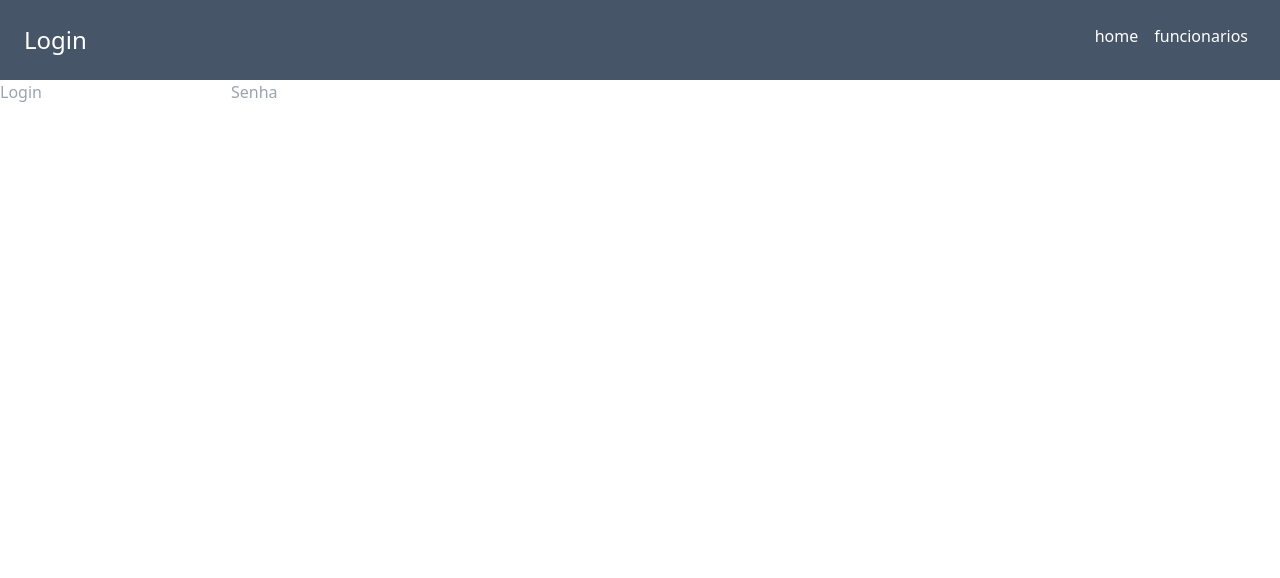
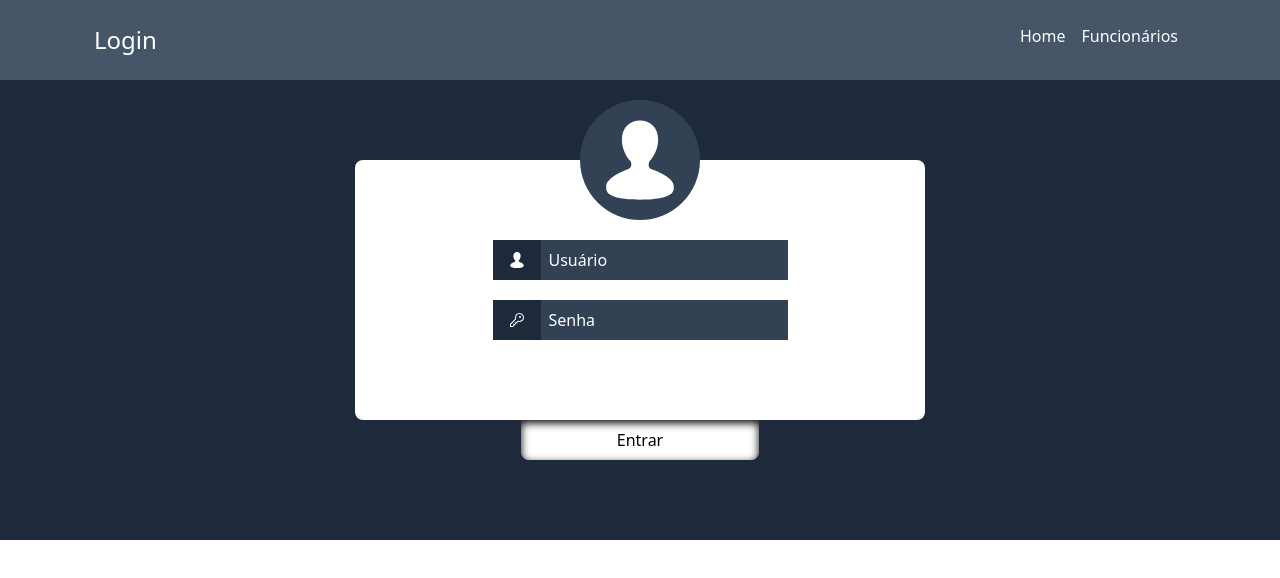
Before and after one commit to andrey-melo/escala-funcionarios, a Vue app: page / in a window 1280 px wide. Shown: the top 578 px of the page. Built offline with nearby package versions, Linux system fonts and the light colour scheme.

Commit message:
Adicionando Login

```diff
--- a/src/App.vue
+++ b/src/App.vue
@@ -1,9 +1,13 @@
 <template>
-  <div class="bg-slate-600 p-6 flex justify-between">
-    <h1 class="text-2xl text-white">{{ $route.name }}</h1>
-    <div>
-      <router-link class="text-white mx-2" to="/home">home</router-link>
-      <router-link class="text-white mx-2" to="/funcionarios">funcionarios</router-link>
+  <div class="bg-slate-600">
+    <div class="container">
+      <div class="bg-slate-600 p-6 flex justify-between">
+        <h1 class="text-2xl text-white">{{ $route.name }}</h1>
+        <div>
+          <router-link class="text-white mx-2" to="/home">Home</router-link>
+          <router-link class="text-white mx-2" to="/funcionarios">Funcionários</router-link>
+        </div>
+      </div>
     </div>
   </div>
   <router-view></router-view>
@@ -12,4 +16,14 @@
 
 
 <style>
+.container{
+  margin : auto;
+  max-width: 1170px !important;
+  padding:0 15px;
+}
+*{
+  box-sizing: border-box;
+  margin: 0;
+  padding: 0;
+}
 </style>
--- a/src/pages/Funcionarios.vue
+++ b/src/pages/Funcionarios.vue
@@ -7,52 +7,15 @@
       placeholder="Nome"
     />
 
-    <span class="flex gap-5 items-center justify-center">
-      <label
-        >04:40 as 13:00
-        <input
-          v-model="funcionario.turno"
-          class="w-full text-center"
-          name="turno"
-          type="radio"
-          value="1"
-          placeholder="Turno"
-        />
-      </label>
-      <label
-        >12:40 as 21:00
-        <input
-          v-model="funcionario.turno"
-          class="w-full text-center"
-          name="turno"
-          type="radio"
-          value="2"
-          placeholder="Turno"
-        />
-      </label>
-      <label
-        >15:40 as 00:00
-        <input
-          v-model="funcionario.turno"
-          class="w-full text-center"
-          name="turno"
-          type="radio"
-          value="3"
-          placeholder="Turno"
-        />
-      </label>
-      <label
-        >20:40 as 05:00
-        <input
-          v-model="funcionario.turno"
-          class="w-full text-center"
-          name="turno"
-          type="radio"
-          value="4"
-          placeholder="Turno"
-        />
-      </label>
-    </span>
+    <div class="flex gap-5 items-center justify-center">
+      <select v-model="funcionario.turno">
+        <option>Selecione</option>
+        <option value="1">04:40 as 13:00</option>
+        <option value="2">12:40 as 21:00</option>
+        <option value="3">15:40 as 00:00</option>
+        <option value="4">20:40 as 05:00</option>
+      </select>
+    </div>
     <select v-model="funcionario.folga">
       <option>Selecione</option>
       <option value="Domingo">Domingo</option>
@@ -75,6 +38,7 @@
     </button>
   </div>
 
+  <div class="container">
     <div class="w-full lg:w-5/6 m-auto">
       <div class="bg-white shadow-md rounded my-6">
         <table class="min-w-max w-full table-auto">
@@ -140,7 +104,7 @@
               </td>
               <td class="py-3 px-6 text-center">
                 <div class="flex item-center justify-center">
-                <button @click="editarFuncionario(i._id)">
+                  <button @click="editarFuncionario(i)">
                     <div
                       class="
                         w-4
@@ -195,6 +159,7 @@
         </table>
       </div>
     </div>
+  </div>
 </template>
 
 <script>
@@ -218,16 +183,10 @@ export default {
         this.funcionario
       );
       this.buscarFuncionario();
+      this.funcionario = {};
     },
-    async editarFuncionario(id) {
-      const funcionarioTroca = {
-        nome: "Oscar",
-        turno: 3,
-        folga: "Domingo",
-        domingo: false,
-      }
-      const resp = await axios.put(`http://localhost:3001/funcionarios/${id}`, funcionarioTroca);
-      this.buscarFuncionario();
+    async editarFuncionario(funcionario) {
+      this.funcionario = Object.assign({}, funcionario);
     },
     async excluirFuncionario(id) {
       const resp = await axios.delete(
--- a/src/pages/Login.vue
+++ b/src/pages/Login.vue
@@ -1,18 +1,113 @@
 <template>
-  <section>
+  <div class="bg-slate-800 py-20">
     <div class="container">
-      <input type="text" placeholder="Login">
-      <input type="password" placeholder="Senha">
+      <div id="login-icon" class="bg-slate-700 absolute">
+           <svg
+            xmlns="http://www.w3.org/2000/svg"
+            xmlns:xlink="http://www.w3.org/1999/xlink"
+            aria-hidden="true"
+            role="img"
+            width="5em"
+            height="5em"
+            preserveAspectRatio="xMidYMid meet"
+            viewBox="0 0 26 26"
+            class="iconify iconify--wpf text-white relative"
+          >
+            <path
+              d="M16.563 15.9c-.159-.052-1.164-.505-.536-2.414h-.009c1.637-1.686 2.888-4.399 2.888-7.07c0-4.107-2.731-6.26-5.905-6.26c-3.176 0-5.892 2.152-5.892 6.26c0 2.682 1.244 5.406 2.891 7.088c.642 1.684-.506 2.309-.746 2.397c-3.324 1.202-7.224 3.393-7.224 5.556v.811c0 2.947 5.714 3.617 11.002 3.617c5.296 0 10.938-.67 10.938-3.617v-.811c0-2.228-3.919-4.402-7.407-5.557z"
+              fill="currentColor"
+            ></path>
+          </svg>
+      </div>
+      <form
+        id="login-form"
+        class="
+          flex flex-col
+          gap-5
+          justify-center
+          items-center
+          py-20
+          bg-white
+          w-1/2
+          m-auto
+          rounded-lg
+        "
+      >
+
+        <label class="flex items-center bg-slate-800">
+          <svg
+            xmlns="http://www.w3.org/2000/svg"
+            xmlns:xlink="http://www.w3.org/1999/xlink"
+            aria-hidden="true"
+            role="img"
+            width="3em"
+            height="1em"
+            preserveAspectRatio="xMidYMid meet"
+            viewBox="0 0 26 26"
+            class="iconify iconify--wpf text-white"
+          >
+            <path
+              d="M16.563 15.9c-.159-.052-1.164-.505-.536-2.414h-.009c1.637-1.686 2.888-4.399 2.888-7.07c0-4.107-2.731-6.26-5.905-6.26c-3.176 0-5.892 2.152-5.892 6.26c0 2.682 1.244 5.406 2.891 7.088c.642 1.684-.506 2.309-.746 2.397c-3.324 1.202-7.224 3.393-7.224 5.556v.811c0 2.947 5.714 3.617 11.002 3.617c5.296 0 10.938-.67 10.938-3.617v-.811c0-2.228-3.919-4.402-7.407-5.557z"
+              fill="currentColor"
+            ></path>
+          </svg>
+          <input
+            class="p-2 bg-slate-700 text-white placeholder:text-white"
+            type="text"
+            placeholder="Usuário"
+          />
+        </label>
+        <label class="flex items-center bg-slate-800">
+          <svg
+            xmlns="http://www.w3.org/2000/svg"
+            xmlns:xlink="http://www.w3.org/1999/xlink"
+            aria-hidden="true"
+            fill="white"
+            role="img"
+            width="3em"
+            height="1em"
+            preserveAspectRatio="xMidYMid meet"
+            viewBox="0 0 32 32"
+            class="iconify iconify--carbon text-white"
+          >
+            <path
+              d="M21 2a8.998 8.998 0 0 0-8.612 11.612L2 24v6h6l10.388-10.388A9 9 0 1 0 21 2zm0 16a7.013 7.013 0 0 1-2.032-.302l-1.147-.348l-.847.847l-3.181 3.181L12.414 20L11 21.414l1.379 1.379l-1.586 1.586L9.414 23L8 24.414l1.379 1.379L7.172 28H4v-3.172l9.802-9.802l.848-.847l-.348-1.147A7 7 0 1 1 21 18z"
+              fill="currentColor"
+            ></path>
+            <circle cx="22" cy="10" r="2" fill="currentColor"></circle></svg
+          ><input
+            class="p-2 bg-slate-700 text-white placeholder:text-white"
+            type="password"
+            placeholder="Senha"
+        /></label>
+      </form>
+      <button
+        id="btn-login"
+        class="block m-auto py-2 px-24 bg-white rounded-b-lg"
+      >
+        Entrar
+      </button>
     </div>
-  </section>
+  </div>
 </template>
 
 <script>
-export default {
-
-}
+export default {};
 </script>
 
 <style>
 
+#btn-login {
+  box-shadow: inset 0 3px 8px black;
+}
+#login-icon{
+  border-radius: 50%;
+  padding: 20px;
+  max-width: 120px;
+  top: 100px;
+  left: 0;
+  right: 0;
+  display: block;
+  margin:auto;
+}
 </style>
--- a/tailwind.config.js
+++ b/tailwind.config.js
@@ -4,7 +4,9 @@ module.exports = {
         "./src/**/*.{vue,js,ts,jsx,tsx}",
     ],
     theme: {
-        extend: {},
+        extend: {
+            colors: {},
+        },
     },
     plugins: [],
 }
```
Lines whose indentation alone changed are shown as unchanged.
